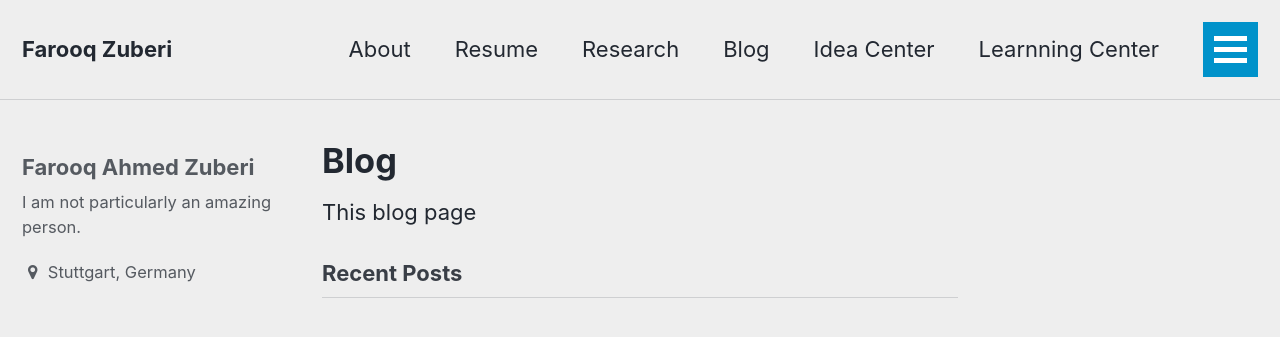
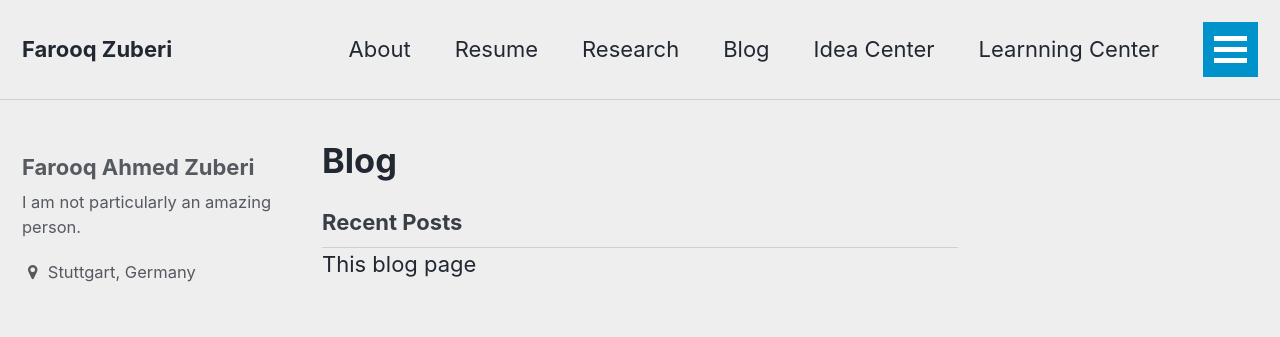
Before and after one commit to FarooqZuberi/FarooqZuberi.github.io, a Jekyll site: the page built from _pages/blog.html, in a window 1280 px wide and 900 px high. Shown: the top 337 px of the window. Built offline with Jekyll 4.4.1, drawn with Linux system fonts in a browser that asks for light colours; some of the changed lines change nothing that is shown.

Commit message:
debugging

```diff
--- a/_config.yml
+++ b/_config.yml
@@ -242,7 +242,7 @@ compress_html:
 defaults:
   # _posts
   - scope:
-      path: ""
+      path: "blog"
       type: posts
     values:
       layout: single
--- a/blog.html
+++ b/_pages/blog.html
@@ -1,9 +1,10 @@
 ---
 title: Blog
 author_profile: true
+permalink: /blog/
 layout: archive
 ---
-This blog page
+
 <h3 class="archive__subtitle">{{ site.data.ui-text[site.locale].recent_posts | default: "Recent Posts" }}</h3>
 
 {% for post in paginator.posts %}
@@ -11,3 +12,6 @@ This blog page
 {% endfor %}
 
 {% include paginator.html %}
+
+
+This blog page
```
